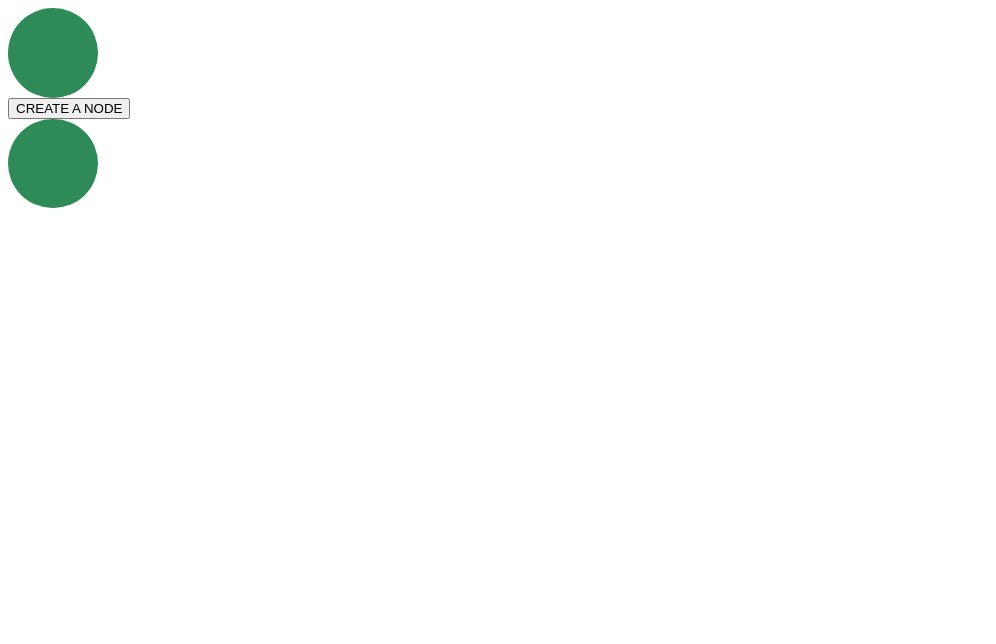
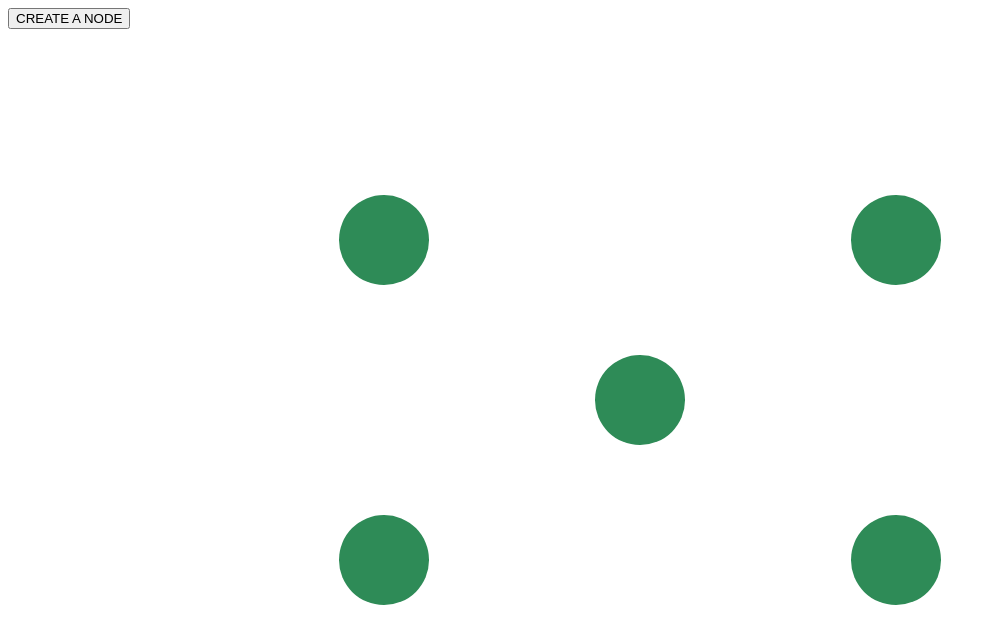
Before and after one commit to anubabajide/graph_see_FE, a plain HTML site: page index.html in a window 1280 px wide. Both pictures are taken after a click on the button "CREATE A NODE". Shown: the whole page, without its empty margins (0-996 px from the left). Drawn offline with Linux system fonts and the light colour scheme.

Commit message:
added positoning

```diff
--- a/index.html
+++ b/index.html
@@ -7,8 +7,8 @@
     <link rel="stylesheet" href="style.css">
 </head>
 <body>
-    <div class="node">
-    </div>
+    <!-- <div class="node">
+    </div> -->
     <button onclick="createNode()"> CREATE A NODE</button>
 </body>
 <script type="text/javascript" src="index.js"></script>
--- a/index.js
+++ b/index.js
@@ -1,21 +1,33 @@
 class NodeClass {
-    constructor() {
-        this.node = this.constructor.create();
-    }
     static count = 0;
     static increaseCount() {
         this.count += 1;
     }
     static create(){
         const div = document.createElement('div');
-        div.id = this.count;
+        div.id = `node-${this.count}`;
         div.className = "node";
         document.body.appendChild(div);
         this.increaseCount();
         return div;
     }
+
+    constructor(x=50, y=50) {
+        this.node = this.constructor.create();
+        // console.log({height:this.node.clientHeight})
+        this.node.style.left = `calc(${x}vw - ${this.node.clientWidth/2}px)`;
+        this.node.style.top = `calc(${y}vh  - ${this.node.clientHeight/2}px)`;
+    }
+
+    connect(nodeB) {
+
+    }
 }
 
 function createNode() {
     const newNode = new NodeClass();
+    const newNode1 = new NodeClass(70, 70);
+    const newNode2 = new NodeClass(70, 30);
+    const newNode3 = new NodeClass(30, 30);
+    const newNode4 = new NodeClass(30, 70);
 }
--- a/style.css
+++ b/style.css
@@ -3,4 +3,8 @@
     height: 7vw;
     border-radius: 50%;
     background-color: seagreen;
+    position: fixed;
+    left: 50vw;
+    top: 50vh;
+
 }
```
Also changed, not shown: 1 other file.
